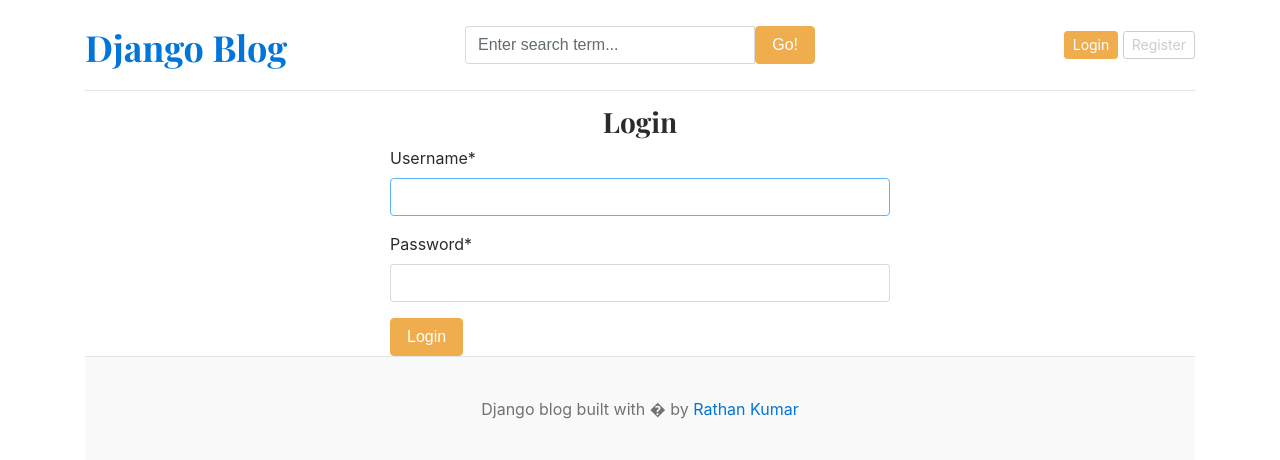
After one commit to dipspatil20/django_blog_website, a Django app: page /login/ in a window 1280 px wide. The commit adds this page. Shown: the top 460 px of the page. Run offline with Django 5.2, Linux system fonts and the light colour scheme; data that the repository does not hold is empty; some libraries are stand-ins or nearby versions.

Commit message:
registration and login functionality

```diff
--- a/blog_main/settings.py
+++ b/blog_main/settings.py
@@ -39,6 +39,8 @@ INSTALLED_APPS = [
     'django.contrib.staticfiles',
     'blogs',
     'assignments',
+    'crispy_forms',
+    'crispy_bootstrap4',
 ]
 
 MIDDLEWARE = [
@@ -131,3 +133,5 @@ DEFAULT_AUTO_FIELD = 'django.db.models.BigAutoField'
 
 MEDIA_URL = '/media/'
 MEDIA_ROOT = BASE_DIR /'media'
+
+CRISPY_TEMPLATE_PACK = 'bootstrap4'
--- a/blog_main/urls.py
+++ b/blog_main/urls.py
@@ -25,7 +25,10 @@ urlpatterns = [
     path('admin/', admin.site.urls),
     path('', views.home, name='home'),
     path('category/', include('blogs.urls')),
-    path('<slug:slug>/', BlogsView.blogs, name='blogs'),
     #Search endpoint
     path('blogs/search/', BlogsView.search, name='search'),
+    path('blogs/<slug:slug>/', BlogsView.blogs, name='blogs'),
+    path('register/', views.register, name='register'),
+    path('login/', views.login, name='login'),
+    path('logout/', views.logout, name='logout'),
 ] + static(settings.MEDIA_URL, document_root=settings.MEDIA_ROOT)
--- a/blog_main/views.py
+++ b/blog_main/views.py
@@ -1,6 +1,9 @@
-from django.shortcuts import render
+from django.shortcuts import redirect, render
 from blogs.models import Category, Blog
 from assignments.models import About
+from .forms import RegistrationForm
+from django.contrib.auth.forms import AuthenticationForm
+from django.contrib import auth
 
 def home(request):
     #categories = Category.objects.all()
@@ -21,3 +24,39 @@ def home(request):
         'about' : about,
     }
     return render(request, 'home.html', context)
+
+def register(request):
+    if request.method == 'POST':
+        form = RegistrationForm(request.POST)
+        if form.is_valid():
+            form.save()
+            return redirect('register')
+        else:
+            print(form.errors)
+    else:
+        form = RegistrationForm()
+    context = {
+        'form': form
+    }
+    return render(request, 'register.html', context)
+
+def login(request):
+    if request.method == 'POST':
+        form = AuthenticationForm(request, request.POST)
+        if form.is_valid():
+            username = form.cleaned_data['username']
+            password = form.cleaned_data['password']
+
+            user = auth.authenticate(username=username, password=password)
+            if user is not None:
+                auth.login(request, user)
+            return redirect('home')
+    form = AuthenticationForm()
+    context = {
+        'form':form,
+    }
+    return render(request, 'login.html', context)
+
+def logout(request):
+    auth.logout(request)
+    return redirect('home')
--- a/templates/base.html
+++ b/templates/base.html
@@ -22,14 +22,20 @@
           <div class="col-4">
             <form action="{% url 'search' %}" method="GET">
               <div class="input-group">
-                <input class="form-control" type="text" name="keyword" value={{ keyword }} placeholder="Enter search term..." aria-label="Enter search term..." aria-describedby="button-search" />
+                <input class="form-control" type="text" name="keyword" value="{{ keyword }}" placeholder="Enter search term..." aria-label="Enter search term..." aria-describedby="button-search" />
                 <button type="submit" class="btn btn-warning" id="button-search" type="button">Go!</button>
               </div>
             </form>
           </div>
           <div class="col-4 d-flex justify-content-end align-items-center">
-            <a class="btn btn-sm btn-warning" href="#">Login</a> &nbsp;
-            <a class="btn btn-sm btn-outline-secondary" href="#">Register</a>
+            {% if not user.is_authenticated %}
+            <a class="btn btn-sm btn-warning" href="{% url 'login' %}">Login</a> &nbsp;
+            <a class="btn btn-sm btn-outline-secondary" href="{% url 'register' %}">Register</a>
+            {% else %}
+            <span>You are logged in as {{ user }}</span>
+            &emsp;
+            <span><a href="{% url 'logout' %}">Logout</a></span>
+            {% endif %}
           </div>
         </div>
       </header>
--- /dev/null
+++ b/templates/login.html
@@ -0,0 +1,11 @@
+{% extends "base.html" %}
+
+{% block content %}
+{% load crispy_forms_tags %}
+<h3 class="text-center">Login</h3>
+<form action="{% url 'login' %}" method="POST" style="width:500px; margin:auto">
+    {% csrf_token %}
+    {{ form | crispy }}
+    <button type="submit" class="btn btn-warning">Login</button>
+</form>
+{% endblock %}
```
Also changed, not shown: blog_main/forms.py (added, +7 -0 lines), templates/register.html (added, +13 -0 lines).
